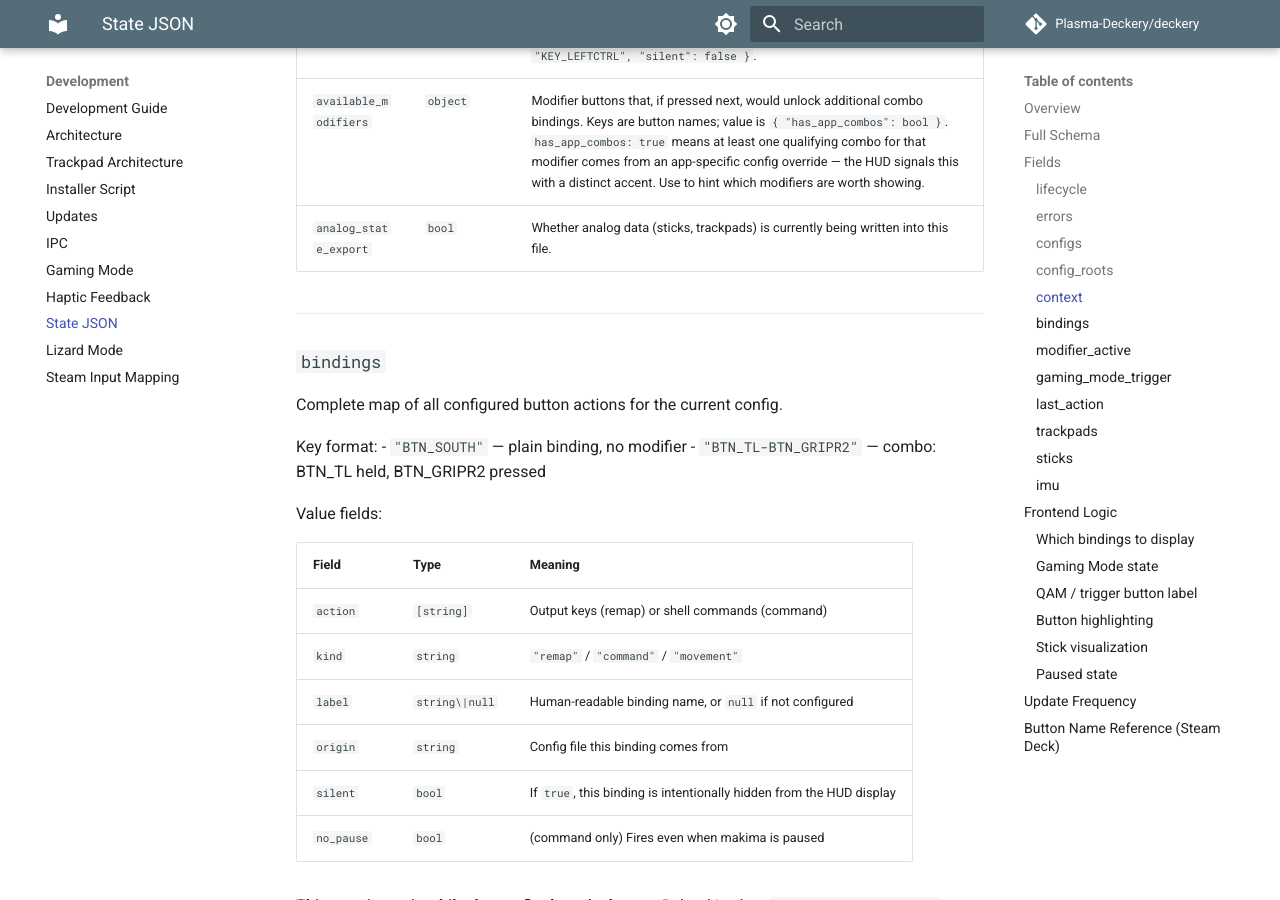
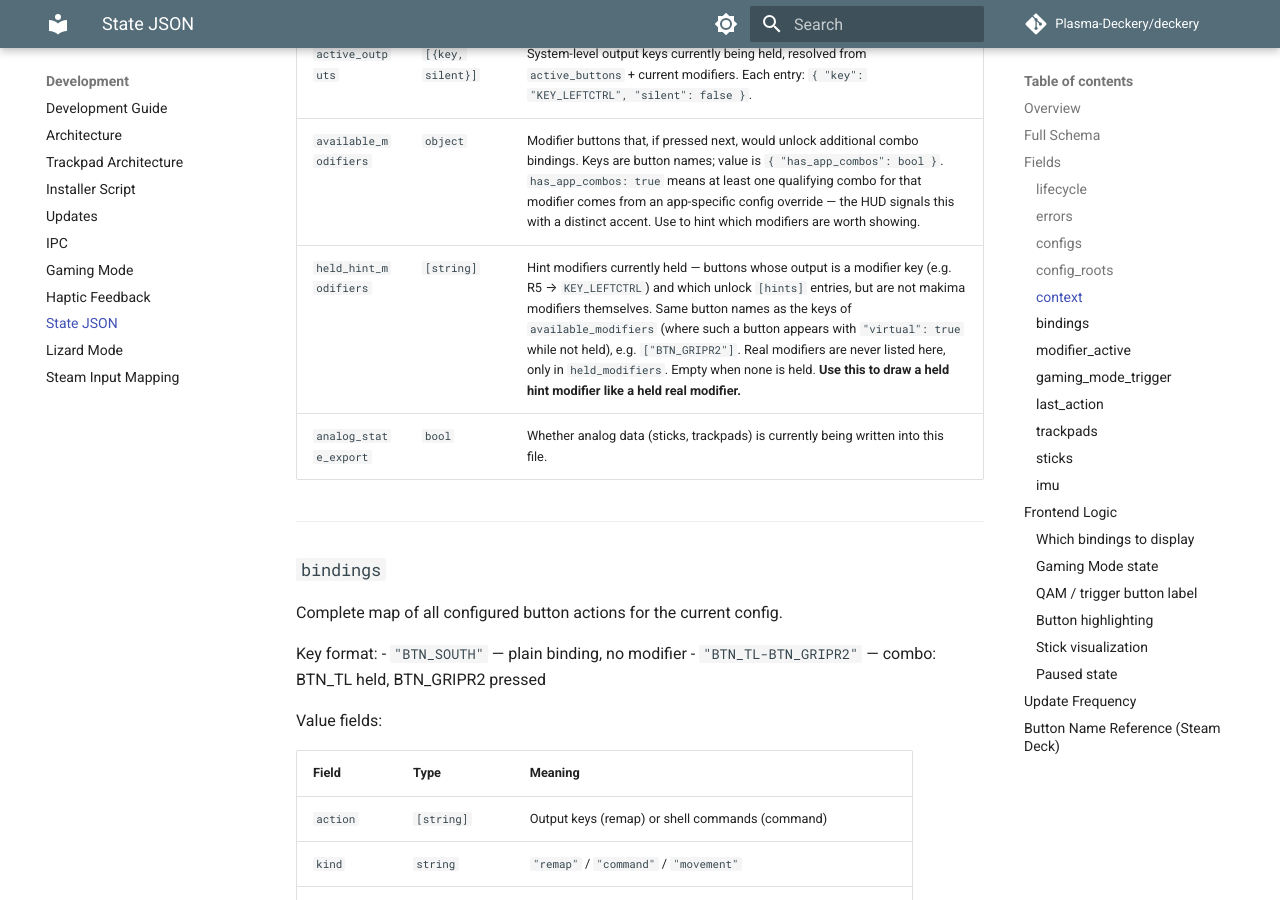
Before and after one commit to Plasma-Deckery/deckery, an MkDocs documentation site: the page built from docs/reference/state-json.md, in a window 1280 px wide and 900 px high, scrolled down 5862 px. Built offline with MkDocs 1.6.1 and Material for MkDocs 9.7.7, drawn with Linux system fonts in a browser that asks for light colours; comment, search, counter and statistics services are not loaded; some of the changed text lies outside the part shown.

Commit message:
Document context.held_hint_modifiers in state.json reference

```diff
--- a/docs/reference/state-json.md
+++ b/docs/reference/state-json.md
@@ -56,6 +56,7 @@ done
       { "key": "KEY_LEFTCTRL", "silent": false }
     ],
     "available_modifiers": { "BTN_MODE": { "has_app_combos": false } },
+    "held_hint_modifiers": [],
     "analog_state_export": false
   },
   "bindings": {
@@ -215,6 +216,7 @@ Published so a frontend can offer to open either folder without re-deriving the
 | `active_buttons` | `[string]` | All buttons currently physically held, including non-modifiers. **Use this to highlight buttons on the gamepad layout.** |
 | `active_outputs` | `[{key, silent}]` | System-level output keys currently being held, resolved from `active_buttons` + current modifiers. Each entry: `{ "key": "KEY_LEFTCTRL", "silent": false }`. |
 | `available_modifiers` | `object` | Modifier buttons that, if pressed next, would unlock additional combo bindings. Keys are button names; value is `{ "has_app_combos": bool }`. `has_app_combos: true` means at least one qualifying combo for that modifier comes from an app-specific config override — the HUD signals this with a distinct accent. Use to hint which modifiers are worth showing. |
+| `held_hint_modifiers` | `[string]` | Hint modifiers currently held — buttons whose output is a modifier key (e.g. R5 → `KEY_LEFTCTRL`) and which unlock `[hints]` entries, but are not makima modifiers themselves. Same button names as the keys of `available_modifiers` (where such a button appears with `"virtual": true` while not held), e.g. `["BTN_GRIPR2"]`. Real modifiers are never listed here, only in `held_modifiers`. Empty when none is held. **Use this to draw a held hint modifier like a held real modifier.** |
 | `analog_state_export` | `bool` | Whether analog data (sticks, trackpads) is currently being written into this file. |
 
 ---
```
